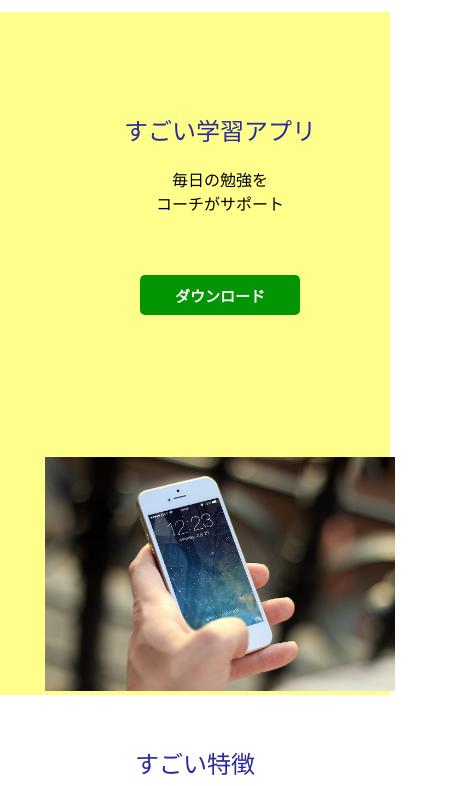
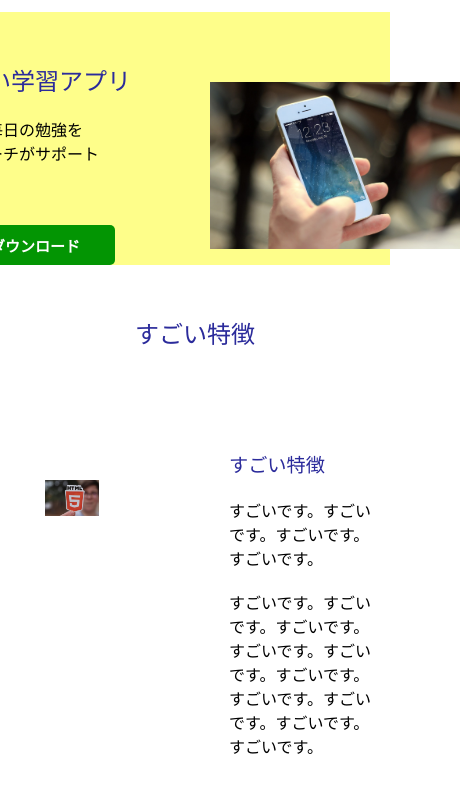
Before and after one commit to xidaowenying/iphone, a plain HTML site: page index.html in a window 390 px wide. Shown: the part 58-844 px from the top of the page, 460 px wide, since content can reach past the window. Drawn offline with Linux system fonts and the light colour scheme.

Commit message:
Add files via upload

```diff
--- a/style.css
+++ b/style.css
@@ -59,8 +59,8 @@ header {
 .left {
     text-align: center;
     /* border: 1px solid blue; */
-    width: 350px;
-    height: 30vh;
+    /* width: 350px; */
+    /* height: 30vh; */
 }
 
 .button2 {
@@ -162,15 +162,19 @@ header {
     margin-bottom: 0;
     align-items: center;
 }
+.user1 img {
+    width: 40px;
+    height: 40px;
+    margin-right: 10px;
+    /* object-fit: cover*/
+}
 
-
-.user1 img {
+/* .user1 img {
     width: 20%;
     height: 130%;
     margin-right: 10px;
     object-fit: cover;
-    /* vertical-align: bottom;これは必要？ */
-}
+} */
 
 .footer1 {
     background-color: rgb(254, 254, 138);
@@ -208,27 +212,27 @@ header {
     padding: 60px 0;
 }
 
-
-@media (max-width: 440px) {
+/* 今回は440ではなく600px? */
+@media (max-width: 600px) {
     header {
         margin: 15px;
     }
 
     .class1 {
-        padding: 50px 45px 0;
-        text-align: center;
-        display: block;
+        padding-right: 70px;
         margin-bottom: 50px;
     }
 
     .left {
-        height: 35vh;
-        margin: 50px 0;
+        /* width: 230px; */
+        /* height: 27vh; */
+        /* padding: 0; */
     }
 
 
     .class1 img {
-        width: 100%;
+        width: 250px;
+        margin-top: 20px;
     }
 
     .class2 {
@@ -236,7 +240,7 @@ header {
     }
 
     .class2-1 {
-        display: block;
+        /* display: block; */
         /* flex-direction: row-reverse; */
         /* border: 1px solid pink; */
     }
```
